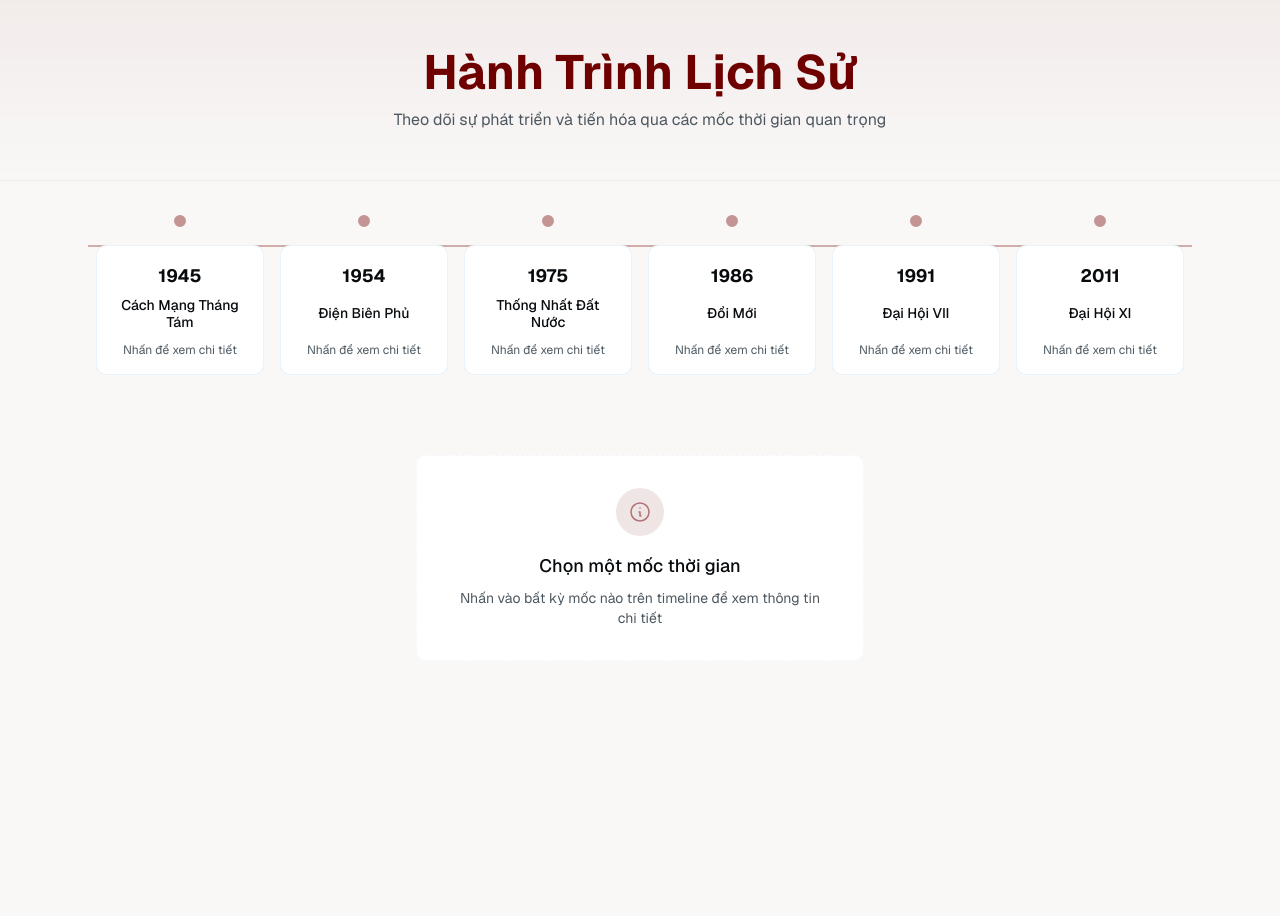
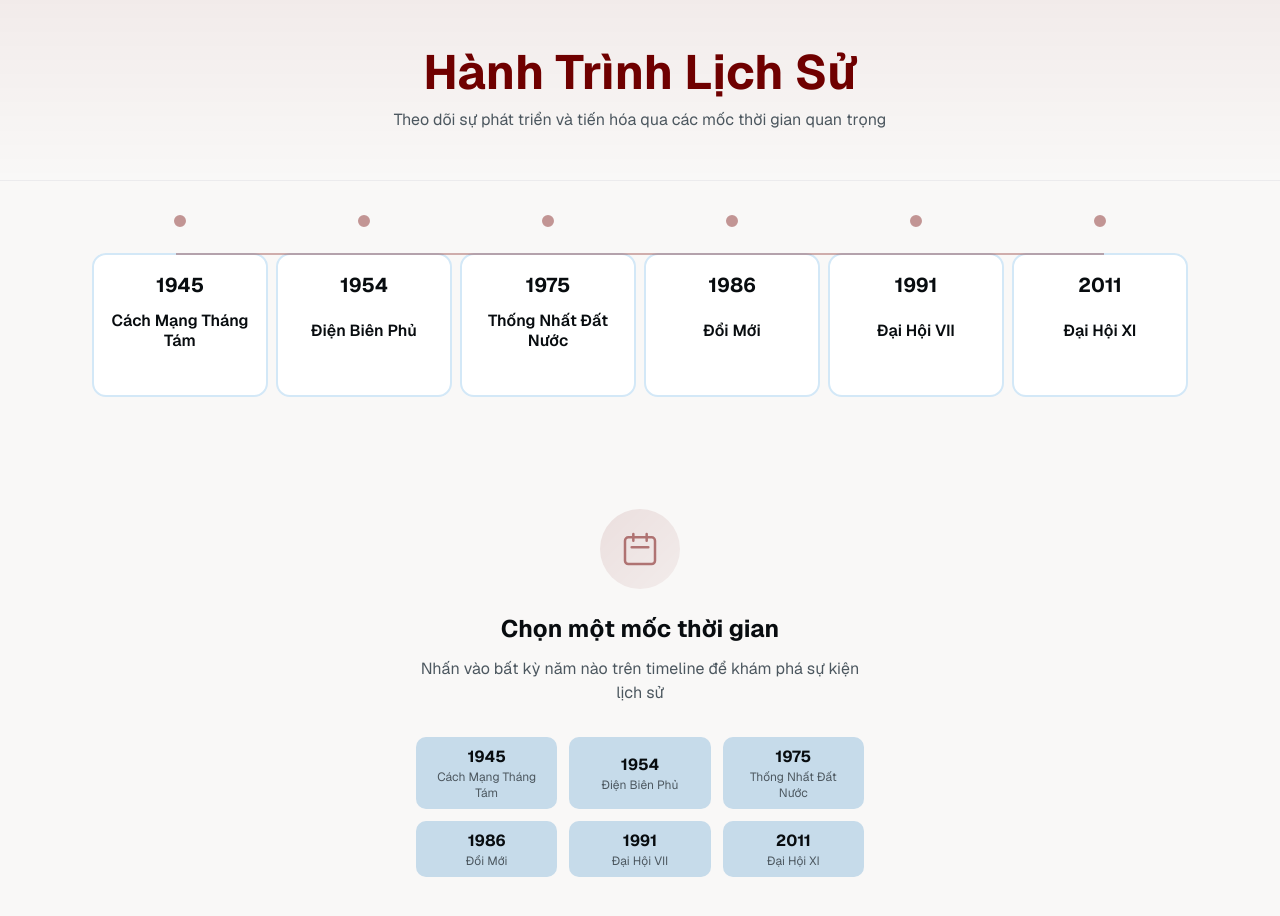
Before and after one commit to VDWin30/MLN3spts, a Next.js app in the folder MLNsanphamsangtao/: page / in a window 1280 px wide. Shown: the top 916 px of the page. Before the commit the page ends 800 px from the top, so only its background shows below. Built offline with nearby package versions, Linux system fonts and the light colour scheme.

Commit message:
Update page.tsx

```diff
--- a/MLNsanphamsangtao/app/page.tsx
+++ b/MLNsanphamsangtao/app/page.tsx
@@ -79,54 +79,61 @@ export default function Home() {
 
       {/* Main Content */}
       <div className="max-w-6xl mx-auto px-6 py-8">
-        {/* Desktop Horizontal Timeline */}
-        <div className="hidden lg:block mb-8">
+        {/* Desktop Timeline - Hoàn chỉnh */}
+        <div className="hidden lg:block mb-12">
           <div className="relative">
             {/* Connecting line */}
-            <div className="absolute left-0 right-0 top-8 h-0.5 bg-primary/30" />
+            <div className="absolute left-[8%] right-[8%] top-10 h-0.5 bg-primary/30" />
 
-            {/* Timeline Items - SỬ DỤNG GRID ĐỀU NHAU */}
-            <div className="grid grid-cols-6 gap-0 relative">
-              {TIMELINE_YEARS.map((item, index) => {
+            {/* Timeline Items */}
+            <div className="grid grid-cols-6 gap-0">
+              {TIMELINE_YEARS.map((item) => {
                 const isActive = activeYear === item.year;
 
                 return (
-                  <div key={item.year} className="flex flex-col items-center px-2">
-                    {/* Circle */}
-                    <div className="relative z-10 mb-4">
-                      <div className={`w-4 h-4 rounded-full border-2 border-background ${
+                  <div key={item.year} className="flex flex-col items-center">
+                    {/* Timeline point with circle */}
+                    <div className="relative mb-6">
+                      {/* Outer circle (active state) */}
+                      {isActive && (
+                        <div className="absolute inset-0 w-6 h-6 rounded-full bg-primary/20 animate-ping" />
+                      )}
+                      {/* Main circle */}
+                      <div className={`relative w-4 h-4 rounded-full border-2 border-background z-10 ${
                         isActive ? 'bg-primary scale-125' : 'bg-primary/40'
                       }`} />
                     </div>
 
-                    {/* Content Card - CÙNG KÍCH THƯỚC */}
+                    {/* Content Card */}
                     <button
                       onClick={() => setActiveYear(item.year)}
-                      className={`w-full transition-all duration-300 ${isActive ? 'scale-105' : 'hover:scale-[1.02]'}`}
+                      className="w-full px-1"
                     >
-                      <div className={`rounded-lg border p-4 text-center min-h-[120px] flex flex-col justify-center ${
+                      <div className={`rounded-xl border-2 p-4 text-center transition-all duration-300 ${
                         isActive
-                          ? 'border-primary bg-primary/5 shadow-md'
-                          : 'border-border/50 bg-card hover:border-primary/30'
+                          ? 'border-primary bg-primary/5 shadow-lg scale-105'
+                          : 'border-border bg-card hover:border-primary/40 hover:shadow-md'
                       }`}>
                         {/* Year */}
-                        <div className={`text-lg font-bold mb-1 ${
+                        <div className={`text-xl font-bold mb-2 ${
                           isActive ? 'text-primary' : 'text-foreground'
                         }`}>
                           {item.label}
                         </div>
 
-                        {/* Title - CÙNG SỐ DÒNG */}
-                        <div className={`text-sm font-medium mb-1 h-10 flex items-center justify-center ${
+                        {/* Title */}
+                        <div className={`text-base font-semibold min-h-[48px] flex items-center justify-center ${
                           isActive ? 'text-primary' : 'text-foreground'
                         }`}>
-                          <span className="line-clamp-2 leading-tight">
+                          <div className="line-clamp-2 leading-tight">
                             {item.title}
-                          </span>
+                          </div>
                         </div>
 
-                        {/* Description */}
-                        <div className="text-xs text-muted-foreground mt-1">
+                        {/* Description (only shown on hover/active) */}
+                        <div className={`text-xs text-muted-foreground mt-2 transition-opacity duration-300 ${
+                          isActive ? 'opacity-100' : 'opacity-0'
+                        }`}>
                           Nhấn để xem chi tiết
                         </div>
                       </div>
@@ -138,41 +145,36 @@ export default function Home() {
           </div>
         </div>
 
-        {/* Mobile Horizontal Timeline */}
-        <div className="lg:hidden mb-6">
-          <div className="flex space-x-3 overflow-x-auto pb-4 px-1">
+        {/* Mobile Timeline */}
+        <div className="lg:hidden mb-8">
+          <div className="flex overflow-x-auto pb-4 space-x-3 px-2">
             {TIMELINE_YEARS.map((item) => {
               const isActive = activeYear === item.year;
               return (
                 <div key={item.year} className="flex-shrink-0">
                   <button
                     onClick={() => setActiveYear(item.year)}
-                    className={`w-28 transition-all ${isActive ? 'scale-105' : ''}`}
+                    className="w-32"
                   >
-                    <div className={`rounded-lg border p-3 text-center min-h-[100px] flex flex-col justify-center ${
+                    <div className={`rounded-lg border p-3 text-center ${
                       isActive
                         ? 'border-primary bg-primary/5'
-                        : 'border-border/50 bg-card hover:border-primary/30'
+                        : 'border-border bg-card'
                     }`}>
                       {/* Year */}
-                      <div className={`text-base font-bold mb-1 ${
+                      <div className={`text-lg font-bold mb-1 ${
                         isActive ? 'text-primary' : 'text-foreground'
                       }`}>
                         {item.label}
                       </div>
 
                       {/* Title */}
-                      <div className={`text-xs font-medium mb-1 h-8 flex items-center justify-center ${
+                      <div className={`text-sm font-medium h-12 flex items-center justify-center ${
                         isActive ? 'text-primary' : 'text-foreground'
                       }`}>
-                        <span className="line-clamp-2 leading-tight">
+                        <div className="line-clamp-2 leading-tight">
                           {item.title}
-                        </span>
-                      </div>
-
-                      {/* Description */}
-                      <div className="text-[10px] text-muted-foreground">
-                        Nhấn để xem chi tiết
+                        </div>
                       </div>
                     </div>
                   </button>
@@ -186,19 +188,31 @@ export default function Home() {
         <div className="mt-8">
           {activeYear ? (
             <div className="animate-in fade-in duration-300">
-              <div className="bg-card rounded-lg border border-border/30 shadow-sm overflow-hidden">
-                {/* Header with year and title */}
-                <div className="bg-gradient-to-r from-primary/5 to-primary/10 p-6 border-b border-border/30">
-                  <div className="flex items-center justify-between">
-                    <div className="flex items-center gap-3">
-                      <div className="w-3 h-3 rounded-full bg-primary" />
-                      <h2 className="text-2xl font-bold text-primary">
-                        {TIMELINE_YEARS.find(item => item.year === activeYear)?.title}
-                      </h2>
+              <div className="bg-card rounded-xl border border-border/30 shadow-lg overflow-hidden">
+                {/* Header */}
+                <div className="bg-gradient-to-r from-primary/10 via-primary/5 to-transparent p-6 border-b border-border/30">
+                  <div className="flex flex-col md:flex-row md:items-center justify-between gap-4">
+                    <div className="flex items-center gap-4">
+                      <div className={`w-3 h-3 rounded-full ${
+                        activeYear === 1945 ? 'bg-red-500' :
+                        activeYear === 1954 ? 'bg-blue-500' :
+                        activeYear === 1975 ? 'bg-green-500' :
+                        activeYear === 1986 ? 'bg-purple-500' :
+                        activeYear === 1991 ? 'bg-yellow-500' :
+                        'bg-orange-500'
+                      }`} />
+                      <div>
+                        <h2 className="text-2xl md:text-3xl font-bold text-primary">
+                          {TIMELINE_YEARS.find(item => item.year === activeYear)?.title}
+                        </h2>
+                        <p className="text-sm text-muted-foreground">
+                          Năm {activeYear}
+                        </p>
+                      </div>
                     </div>
-                    <span className="px-4 py-2 bg-primary text-primary-foreground rounded-full text-sm font-medium">
+                    <div className="px-5 py-2 bg-primary text-primary-foreground rounded-full text-lg font-bold shadow">
                       {activeYear}
-                    </span>
+                    </div>
                   </div>
                 </div>
 
@@ -209,20 +223,32 @@ export default function Home() {
               </div>
             </div>
           ) : (
-            /* Placeholder khi chưa chọn mốc */
-            <div className="text-center py-12">
-              <div className="bg-card rounded-lg border border-dashed border-border/30 p-8 max-w-md mx-auto">
-                <div className="w-12 h-12 rounded-full bg-primary/10 flex items-center justify-center mx-auto mb-4">
-                  <svg className="w-6 h-6 text-primary/50" fill="none" stroke="currentColor" viewBox="0 0 24 24">
-                    <path strokeLinecap="round" strokeLinejoin="round" strokeWidth={1.5} d="M13 16h-1v-4h-1m1-4h.01M21 12a9 9 0 11-18 0 9 9 0 0118 0z" />
+            /* Placeholder */
+            <div className="text-center py-16">
+              <div className="max-w-md mx-auto">
+                <div className="w-20 h-20 rounded-full bg-gradient-to-br from-primary/10 to-primary/5 flex items-center justify-center mx-auto mb-6">
+                  <svg className="w-10 h-10 text-primary/50" fill="none" stroke="currentColor" viewBox="0 0 24 24">
+                    <path strokeLinecap="round" strokeLinejoin="round" strokeWidth={1.5} d="M8 7V3m8 4V3m-9 8h10M5 21h14a2 2 0 002-2V7a2 2 0 00-2-2H5a2 2 0 00-2 2v12a2 2 0 002 2z" />
                   </svg>
                 </div>
-                <h3 className="text-lg font-medium text-foreground mb-2">
+                <h3 className="text-2xl font-bold text-foreground mb-3">
                   Chọn một mốc thời gian
                 </h3>
-                <p className="text-sm text-muted-foreground">
-                  Nhấn vào bất kỳ mốc nào trên timeline để xem thông tin chi tiết
+                <p className="text-muted-foreground mb-8">
+                  Nhấn vào bất kỳ năm nào trên timeline để khám phá sự kiện lịch sử
                 </p>
+                <div className="grid grid-cols-3 gap-3">
+                  {TIMELINE_YEARS.map((item) => (
+                    <button
+                      key={item.year}
+                      onClick={() => setActiveYear(item.year)}
+                      className="py-2 px-3 rounded-lg bg-muted hover:bg-primary/10 transition-colors"
+                    >
+                      <div className="font-bold">{item.label}</div>
+                      <div className="text-xs text-muted-foreground">{item.title}</div>
+                    </button>
+                  ))}
+                </div>
               </div>
             </div>
           )}
```
